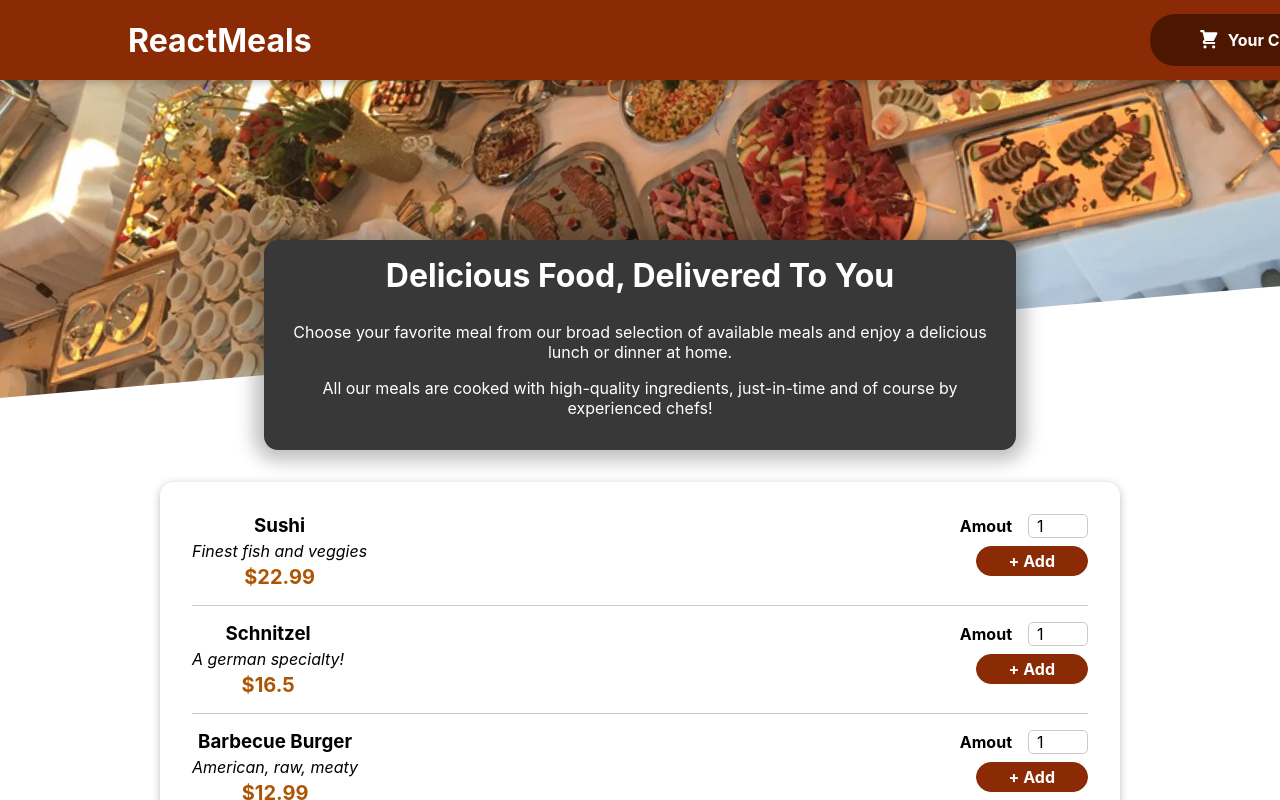
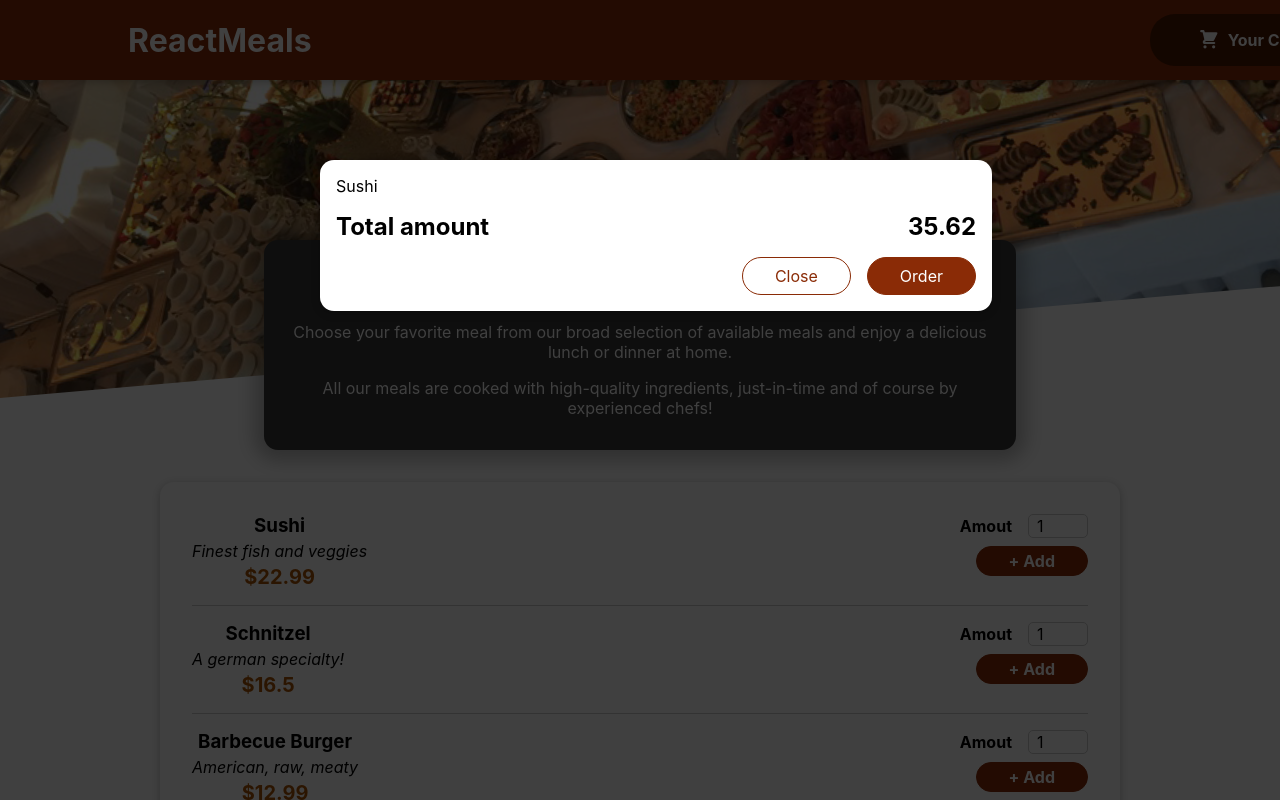
Before and after one commit to Souvik-1705/Food-Order-App, a React (Create React App) app: page / in a window 1280 px wide. Shown: the top 800 px of the page. Built offline with nearby package versions, Linux system fonts and the light colour scheme.

Commit message:
Updated changes

```diff
--- a/public/index.html
+++ b/public/index.html
@@ -28,6 +28,7 @@
   </head>
   <body>
     <noscript>You need to enable JavaScript to run this app.</noscript>
+    <div id="overlays"></div>
     <div id="root"></div>
     <!--
       This HTML file is a template.
--- a/src/App.js
+++ b/src/App.js
@@ -2,11 +2,13 @@
 import './App.css';
 import { Header } from './Components/Layout/Header';
 import  { Meals }  from './Components/meals/Meals';
+import Cart from "./Components/Cart/Cart";
 
 function App() {
   return (
     <div className="App">
      <Fragment>
+      <Cart/>
       <Header/>
       <main>
         <Meals/>
--- /dev/null
+++ b/src/Components/Cart/Cart.js
@@ -0,0 +1,28 @@
+import classes from "./Cart.module.css";
+import Modal from "../UI/Modal";
+
+const Cart =(props)=>{
+    const CartItems=(<ul className={classes['cart-items']}>{[
+        {id:'c1',name:"Sushi", amount:2, price:12.99}].map((item)=>(
+        <li>{item.name}</li>
+        ))}
+    </ul>
+    );
+
+    return(
+        <Modal>
+            {CartItems}
+            <div className={classes.total}>
+                <span>Total amount</span>
+                <span>35.62</span>
+            </div>
+
+            <div className={classes.actions}>
+                <button className={classes['button--alt']}>Close</button>
+                <button className={classes.button}>Order</button>
+            </div>
+        </Modal>
+    )
+}
+
+export default Cart;
--- /dev/null
+++ b/src/Components/Cart/Cart.module.css
@@ -0,0 +1,46 @@
+.cart-items {
+    list-style: none;
+    margin: 0;
+    padding: 0;
+    max-height: 20rem;
+    overflow: auto;
+  }
+
+  .total {
+    display: flex;
+    justify-content: space-between;
+    align-items: center;
+    font-weight: bold;
+    font-size: 1.5rem;
+    margin: 1rem 0;
+  }
+
+  .actions {
+    text-align: right;
+  }
+
+  .actions button {
+    font: inherit;
+    cursor: pointer;
+    background-color: transparent;
+    border: 1px solid #8a2b06;
+    padding: 0.5rem 2rem;
+    border-radius: 25px;
+    margin-left: 1rem;
+  }
+
+  .actions button:hover,
+  .actions button:active {
+    background-color: #5a1a01;
+    border-color: #5a1a01;
+    color: white;
+  }
+
+  .actions .button--alt {
+    color: #8a2b06;
+  }
+
+  .actions .button {
+    background-color: #8a2b06;
+    color: white;
+  }
--- /dev/null
+++ b/src/Components/UI/Modal.js
@@ -0,0 +1,28 @@
+import classes from "./Modal.module.css";
+import React, { Fragment } from "react";
+import ReactDOM from  "react-dom";
+
+const Backdrop=(props)=>{
+    return <div className={classes.backdrop}/>
+}
+
+const ModalOverlays=(props)=>{
+    return(
+        <div className={classes.modal}>
+            <div className={classes.content}>{props.children}</div>
+        </div>
+    )
+}
+
+const portalElement=document.getElementById("overlays");
+
+const Modal = (props)=>{
+    return(
+        <Fragment>
+           {ReactDOM.createPortal(<Backdrop/>,portalElement)}
+           {ReactDOM.createPortal(<ModalOverlays>{props.children}</ModalOverlays>,portalElement)}
+        </Fragment>
+    )
+}
+
+export default Modal;
--- /dev/null
+++ b/src/Components/UI/Modal.module.css
@@ -0,0 +1,40 @@
+.backdrop {
+    position: fixed;
+    top: 0;
+    left: 0;
+    width: 100%;
+    height: 100vh;
+    z-index: 20;
+    background-color: rgba(0, 0, 0, 0.75);
+  }
+
+  .modal {
+    position: fixed;
+    top: 20vh;
+    left: 5%;
+    width: 90%;
+    background-color: white;
+    padding: 1rem;
+    border-radius: 14px;
+    box-shadow: 0 2px 8px rgba(0, 0, 0, 0.25);
+    z-index: 30;
+    animation: slide-down 300ms ease-out forwards;
+  }
+
+  @media (min-width: 768px) {
+    .modal {
+      width: 40rem;
+      left: calc(50% - 20rem);
+    }
+  }
+
+  @keyframes slide-down {
+    from {
+      opacity: 0;
+      transform: translateY(-3rem);
+    }
+    to {
+      opacity: 1;
+      transform: translateY(0);
+    }
+  }
```
